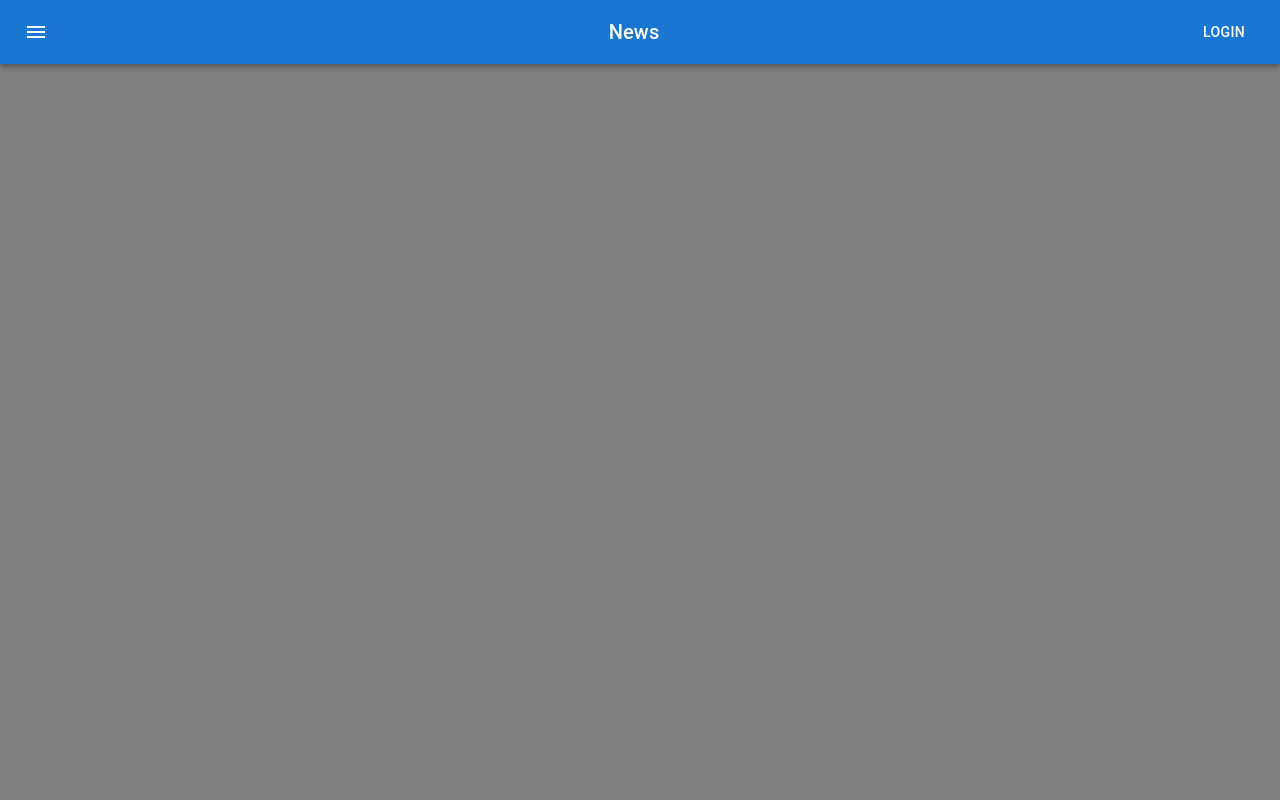
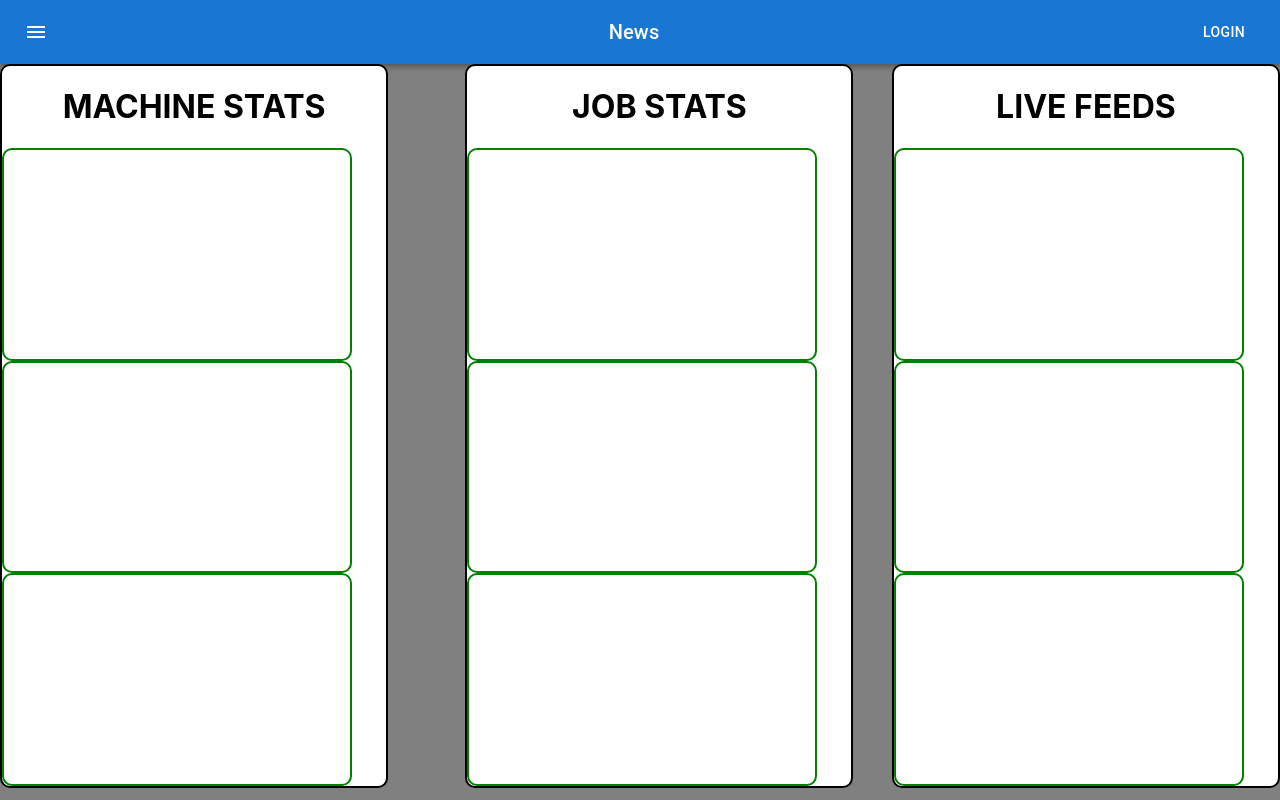
Before and after one commit to dannydaley/web-interface, a React (Create React App) app in the folder frontend/robot/: page / in a window 1280 px wide. Built offline with nearby package versions, Linux system fonts and the light colour scheme.

Commit message:
added columns for stats and live feed

```diff
--- /dev/null
+++ b/frontend/robot/src/components/machineStats.js
@@ -0,0 +1,12 @@
+import { borderRadius } from '@mui/system'
+import * as React from 'react'
+
+function machineStats() {
+    return(
+      <div style={{width: '300px', height: '90vh', border: '2px solid black', background: 'white', borderRadius: '10px' }}>
+<h1>YYYYYYYY</h1>
+      </div>
+    )
+}
+
+export default machineStats;
--- a/frontend/robot/src/components/mainPage.js
+++ b/frontend/robot/src/components/mainPage.js
@@ -1,11 +1,37 @@
+import { borderRadius } from '@mui/system'
 import * as React from 'react'
 import Navbar from './navbar'
+import machineStats from './machineStats.js'
+import { blue } from '@mui/material/colors'
 
 export default function MainPage() {
     return(
         <div>
             <Navbar />
+            <div style = {{display: "flex", justifyContent: 'space-between',}}>
+                 {/* <machineStats /> */}
+                <div style = {{width: '30%', height: '90vh', border: '2px solid black', background: 'white', borderRadius: '10px', display: "flex", justifyContent: 'center', flexDirection: 'column', alignContent: 'center'}}>
+                   <h1>MACHINE STATS</h1>
+                    <div style = {{width: '90%', height: '50vh', border: '2px solid green', background: blue, borderRadius: '10px', display: "flex" }}></div>
+                    <div style = {{width: '90%', height: '50vh', border: '2px solid green', background: blue, borderRadius: '10px', display: "flex" }}></div>
+                    <div style = {{width: '90%', height: '50vh', border: '2px solid green', background: blue, borderRadius: '10px', display: "flex" }}></div>
+                </div>
+                <div></div>
+                <div style = {{width: '30%', height: '90vh', border: '2px solid black', background: 'white', borderRadius: '10px', display: "flex", justifyContent: 'center', flexDirection: 'column', alignContent: 'center'}}>
+                    <h1>JOB STATS</h1>
+                    <div style = {{width: '90%', height: '50vh', border: '2px solid green', background: blue, borderRadius: '10px', display: "flex" }}></div>
+                    <div style = {{width: '90%', height: '50vh', border: '2px solid green', background: blue, borderRadius: '10px', display: "flex" }}></div>
+                    <div style = {{width: '90%', height: '50vh', border: '2px solid green', background: blue, borderRadius: '10px', display: "flex" }}></div>
+                </div>
+                <div style = {{width: '30%', height: '90vh', border: '2px solid black', background: 'white', borderRadius: '10px', display: "flex", justifyContent: 'center', flexDirection: 'column', alignContent: 'center'}}>
+                    <h1>LIVE FEEDS</h1>
+                    <div style = {{width: '90%', height: '50vh', border: '2px solid green', background: blue, borderRadius: '10px', display: "flex" }}></div>
+                    <div style = {{width: '90%', height: '50vh', border: '2px solid green', background: blue, borderRadius: '10px', display: "flex" }}></div>
+                    <div style = {{width: '90%', height: '50vh', border: '2px solid green', background: blue, borderRadius: '10px', display: "flex" }}></div>
+                </div>
 
+
+            </div>
         </div>
     )
 }
```
Also changed, not shown: 1 other file (tests, documents, lock files or other folders).
